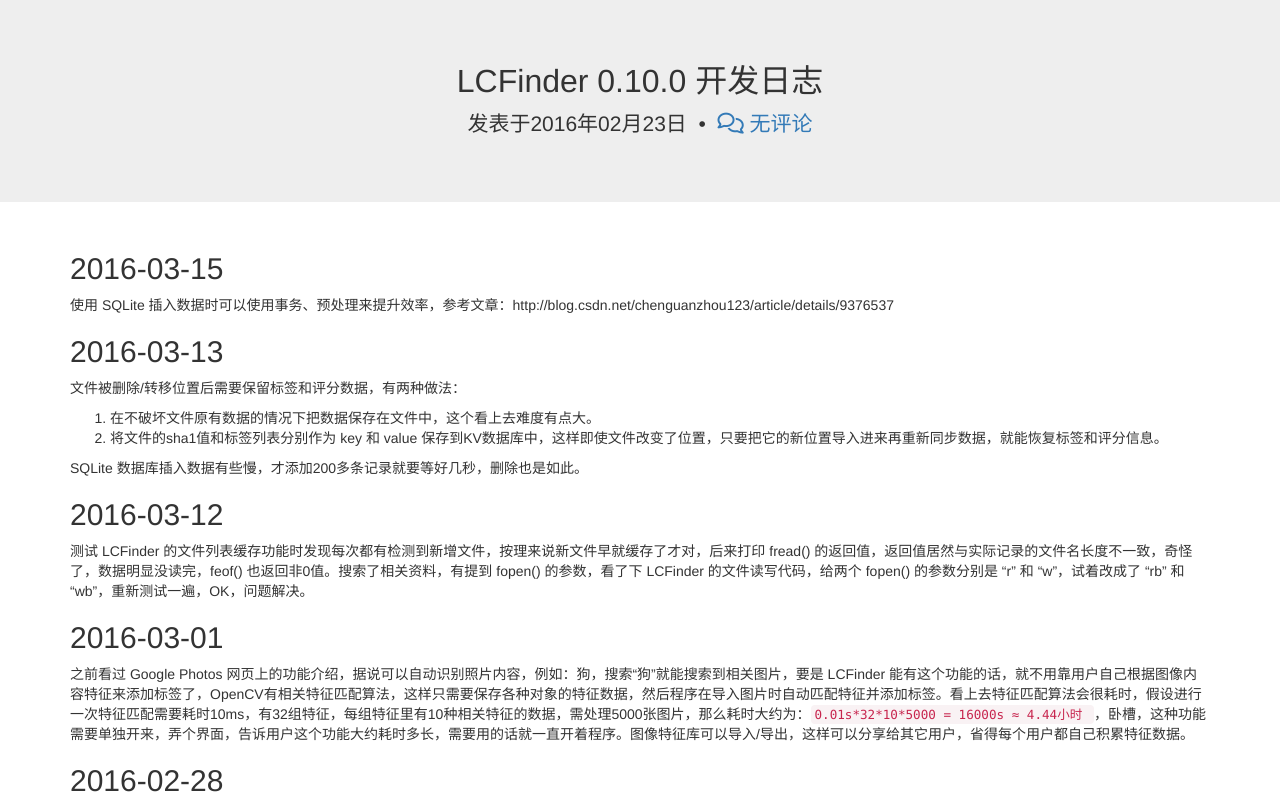
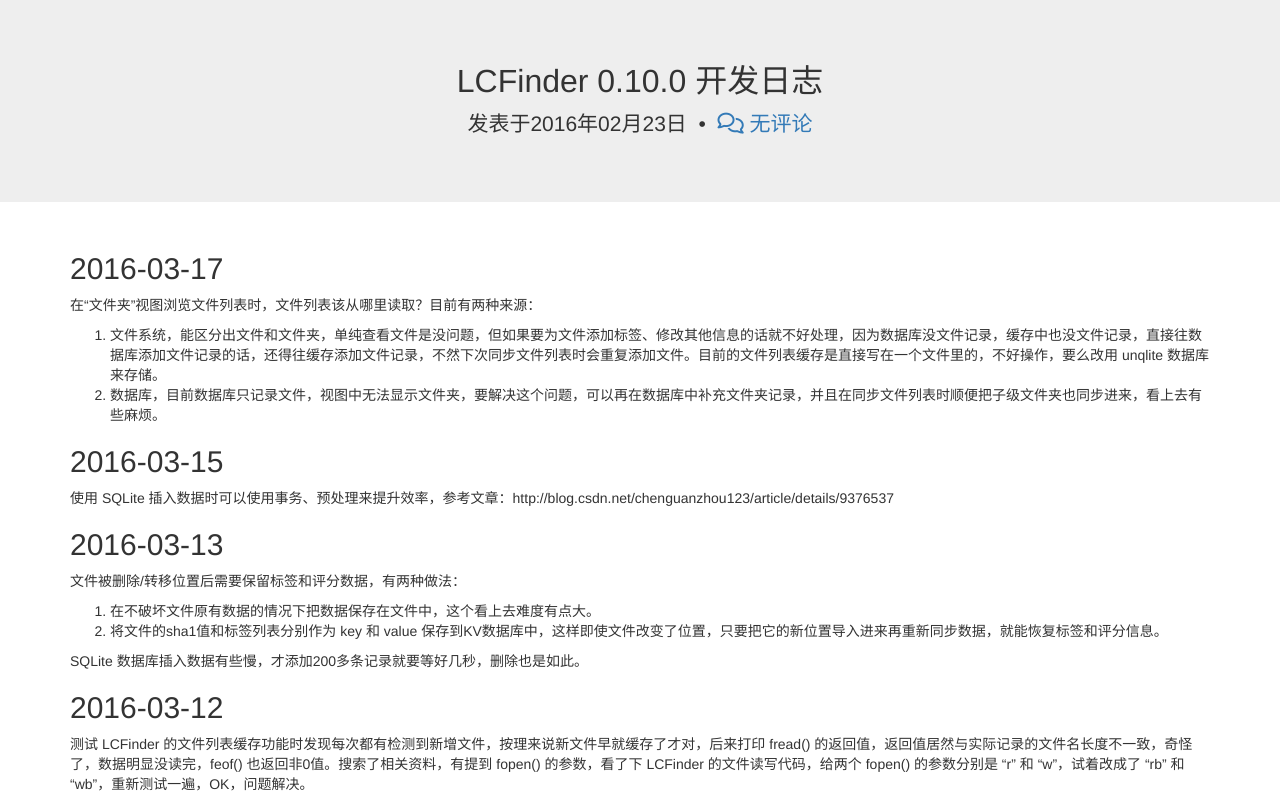
Before and after one commit to lc-soft/lc-soft.io, a Jekyll site: the page built from _posts/2016-02-23-LCFinder-0.10.0.md, in a window 1280 px wide and 900 px high, cut to the strip 104-900 px from the top of the window. Built offline with Jekyll 4.4.1, drawn with Linux system fonts in a browser that asks for light colours; nearby versions of some CDN libraries; library files that are not in the unit come from our copies; Markdown is read by kramdown in place of the engine named in the settings.

Commit message:
更新日志

```diff
--- a/_posts/2016-02-23-LCFinder-0.10.0.md
+++ b/_posts/2016-02-23-LCFinder-0.10.0.md
@@ -2,6 +2,12 @@
 title: LCFinder 0.10.0 开发日志
 ds_thread_key: devlog-lcfinder-0.10.0
 ---
+## 2016-03-17
+在“文件夹”视图浏览文件列表时，文件列表该从哪里读取？目前有两种来源：
+
+1. 文件系统，能区分出文件和文件夹，单纯查看文件是没问题，但如果要为文件添加标签、修改其他信息的话就不好处理，因为数据库没文件记录，缓存中也没文件记录，直接往数据库添加文件记录的话，还得往缓存添加文件记录，不然下次同步文件列表时会重复添加文件。目前的文件列表缓存是直接写在一个文件里的，不好操作，要么改用 unqlite 数据库来存储。
+2. 数据库，目前数据库只记录文件，视图中无法显示文件夹，要解决这个问题，可以再在数据库中补充文件夹记录，并且在同步文件列表时顺便把子级文件夹也同步进来，看上去有些麻烦。
+
 ## 2016-03-15
 使用 SQLite 插入数据时可以使用事务、预处理来提升效率，参考文章：http://blog.csdn.net/chenguanzhou123/article/details/9376537
 
```
